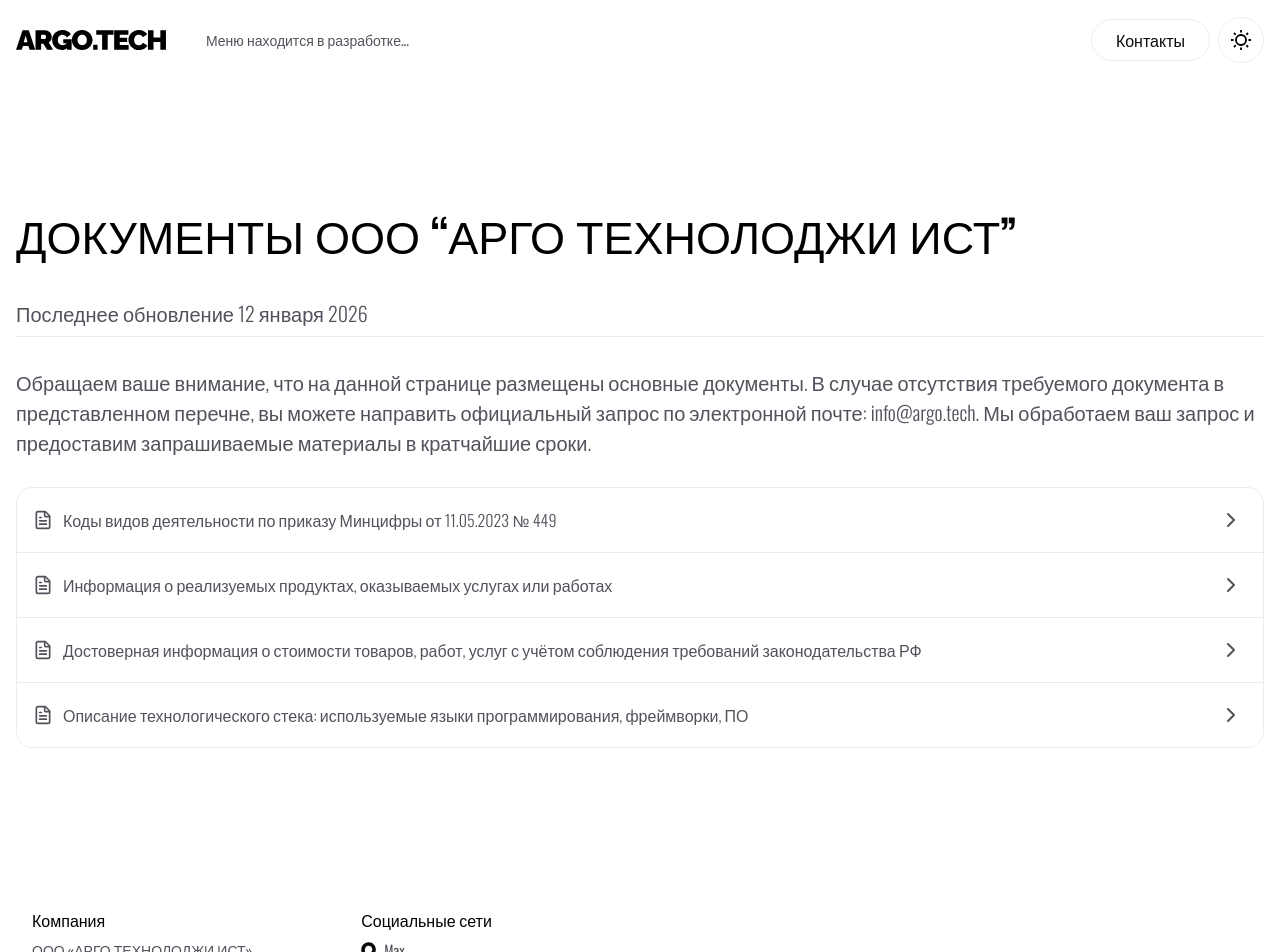
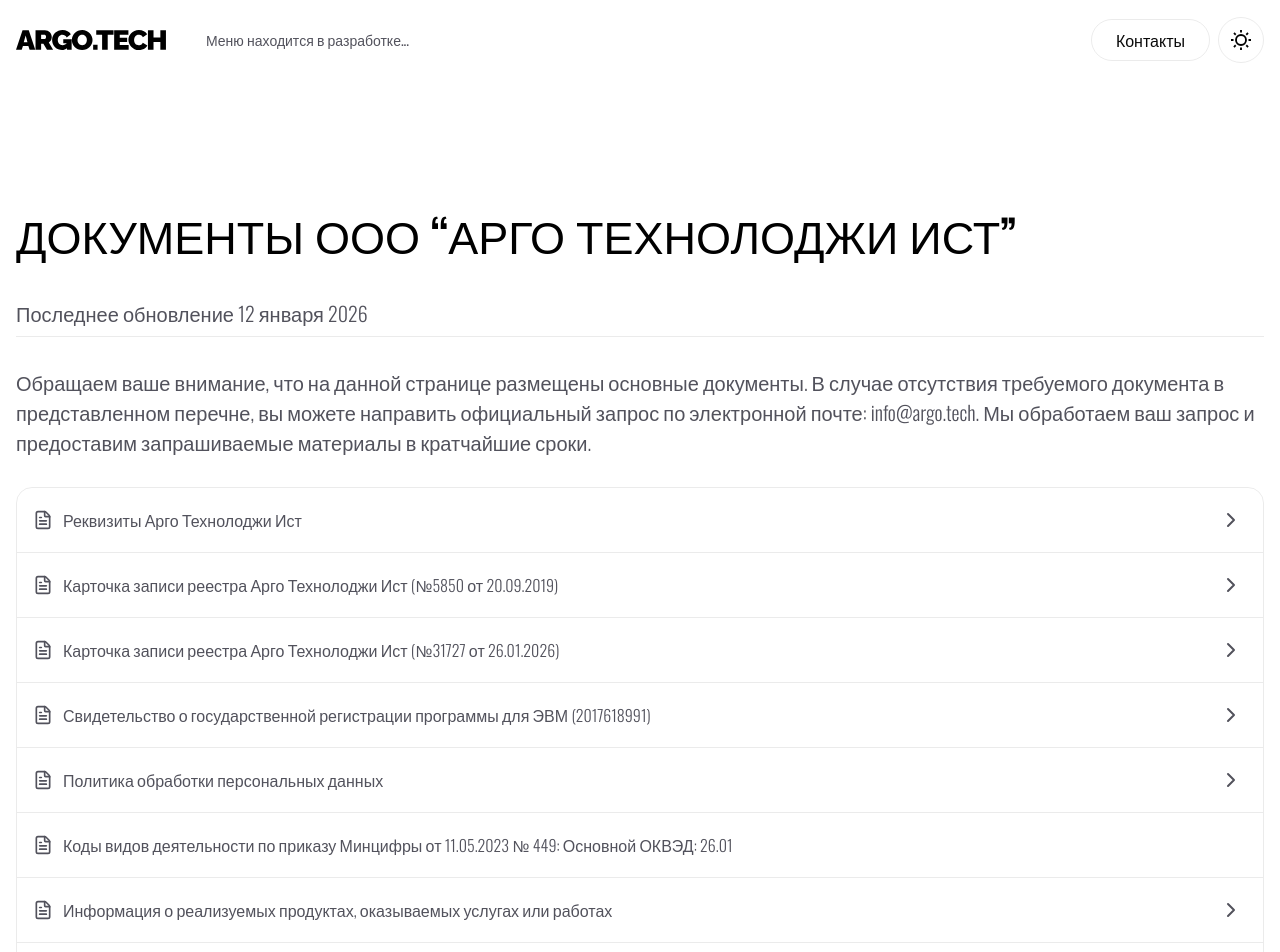
Before and after one commit to Slawone/argo-web, a Next.js app: page /documents in a window 1280 px wide. Shown: the top 952 px of the page. Built offline with nearby package versions, Linux system fonts and the light colour scheme.

Commit message:
Fiexed module

```diff
--- a/src/app/documents/page.jsx
+++ b/src/app/documents/page.jsx
@@ -24,18 +24,81 @@ export default function DocumentsPage() {
           <li className="flex items-center justify-between text-color font-light pl-4 border-b border-b-black/8 dark:border-b-white/14">
             <span className="flex items-center gap-2.5">
               <FileText width={20} height={20} />
-              Коды видов деятельности по приказу Минцифры от 11.05.2023 № 449
+              Реквизиты Арго Технолоджи Ист
             </span>
             <a
               className="py-5 px-5"
-              href="/example.pdf"
+              href="/docs/Арго_Реквизиты__2026.pdf"
               target="_blank"
               rel="noopener noreferrer"
             >
               <ChevronRight />
             </a>
           </li>
-
+          <li className="flex items-center justify-between text-color font-light pl-4 border-b border-b-black/8 dark:border-b-white/14">
+            <span className="flex items-center gap-2.5">
+              <FileText width={20} height={20} />
+              Карточка записи реестра Арго Технолоджи Ист (№5850 от 20.09.2019)
+            </span>
+            <a
+              className="py-5 px-5"
+              href="https://reestr.digital.gov.ru/reestr/307200/"
+              target="_blank"
+              rel="noopener noreferrer"
+            >
+              <ChevronRight />
+            </a>
+          </li>
+          <li className="flex items-center justify-between text-color font-light pl-4 border-b border-b-black/8 dark:border-b-white/14">
+            <span className="flex items-center gap-2.5">
+              <FileText width={20} height={20} />
+              Карточка записи реестра Арго Технолоджи Ист (№31727 от 26.01.2026)
+            </span>
+            <a
+              className="py-5 px-5"
+              href="https://reestr.digital.gov.ru/reestr/6130221/"
+              target="_blank"
+              rel="noopener noreferrer"
+            >
+              <ChevronRight />
+            </a>
+          </li>
+          <li className="flex items-center justify-between text-color font-light pl-4 border-b border-b-black/8 dark:border-b-white/14">
+            <span className="flex items-center gap-2.5">
+              <FileText width={20} height={20} />
+              Свидетельство о государственной регистрации программы для ЭВМ
+              (2017618991)
+            </span>
+            <a
+              className="py-5 px-5"
+              href="/docs/Данные_о_наличии_исключительных_прав_на_программное_обеспечение.pdf"
+              target="_blank"
+              rel="noopener noreferrer"
+            >
+              <ChevronRight />
+            </a>
+          </li>
+          <li className="flex items-center justify-between text-color font-light pl-4 border-b border-b-black/8 dark:border-b-white/14">
+            <span className="flex items-center gap-2.5">
+              <FileText width={20} height={20} />
+              Политика обработки персональных данных
+            </span>
+            <a
+              className="py-5 px-5"
+              href="/docs/Политика_о_защите,_хранении,_обработке_и_передаче_персональных_данных.pdf"
+              target="_blank"
+              rel="noopener noreferrer"
+            >
+              <ChevronRight />
+            </a>
+          </li>
+          <li className="flex items-center justify-between text-color font-light pl-4 border-b border-b-black/8 dark:border-b-white/14 py-5">
+            <span className="flex items-center gap-2.5">
+              <FileText width={20} height={20} />
+              Коды видов деятельности по приказу Минцифры от 11.05.2023 № 449:
+              Основной ОКВЭД: 26.01
+            </span>
+          </li>
           <li className="flex items-center justify-between text-color font-light pl-4 border-b border-b-black/8 dark:border-b-white/14">
             <span className="flex items-center gap-2.5">
               <FileText width={20} height={20} />
--- a/src/sections/AboutSection.jsx
+++ b/src/sections/AboutSection.jsx
@@ -40,12 +40,13 @@ export const AboutSection = () => {
           управления и мониторинга.
         </motion.p>
         <motion.div variants={itemVariants} className="flex items-center gap-5">
-          <Link
+          <a
             className="flex items-center gap-2 text-[14px] lg:text-[16px] bg-[#171717] dark:bg-[#ededed] border-transparent text-white dark:text-[#0a0a0a] hover:bg-[#383838] dark:hover:bg-[#ccc] rounded-full px-3 py-1 md:hover:scale-110 transition-all lg:px-5 lg:py-2"
-            href={"/req"}
+            href="/docs/Арго_Реквизиты__2026.pdf"
+            target="_blank"
           >
             Реквизиты <ExternalLink width={18} height={18} />
-          </Link>
+          </a>
           <Link
             className="flex items-center gap-2 text-[12px] md:text-[14px] lg:text-[16px] bg-[#171717] dark:bg-[#ededed] border-transparent text-white dark:text-[#0a0a0a] hover:bg-[#383838] dark:hover:bg-[#ccc] rounded-full px-3 py-1 md:hover:scale-110 transition-all lg:px-5 lg:py-2"
             href={"/documents"}
```
